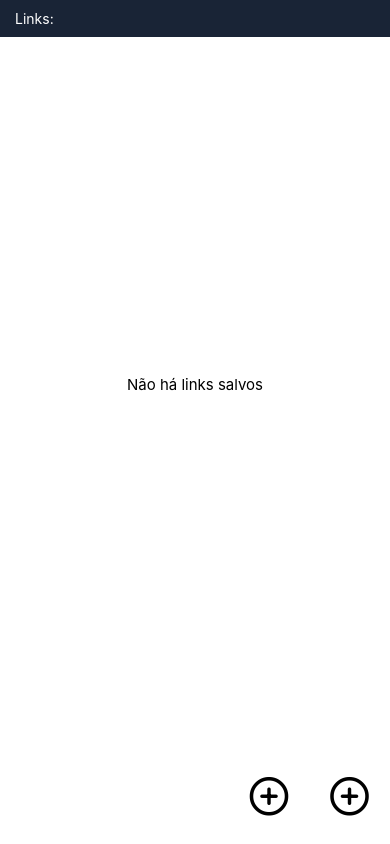
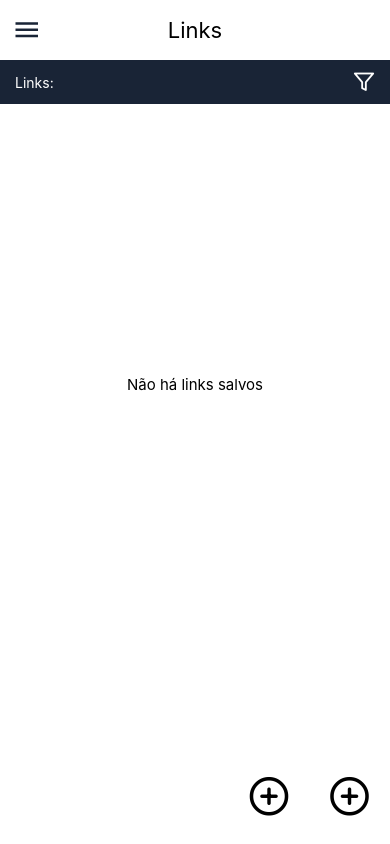
Before and after one commit to lucas-bretzke/FW7_Desafio, a React Native app: screen /SavedLinksScreen in a window 390 px wide. Built offline with nearby package versions, Linux system fonts and the light colour scheme.

Commit message:
feat: created dropdowns to filter links

```diff
--- a/src/pages/SavedLinksScreen/index.tsx
+++ b/src/pages/SavedLinksScreen/index.tsx
@@ -3,12 +3,12 @@ import * as Clipboard from 'expo-clipboard'
 import { FontAwesome } from '@expo/vector-icons'
 import { FlatList, Text } from 'react-native'
 import { MaterialIcons, Feather } from '@expo/vector-icons'
+import React, { useContext, useState } from 'react'
 import {
+  useNavigation,
   NavigationProp,
-  useFocusEffect,
-  useNavigation
+  useFocusEffect
 } from '@react-navigation/native'
-import React, { useContext, useEffect, useState } from 'react'
 
 /**
  * Styles.
@@ -16,18 +16,22 @@ import React, { useContext, useEffect, useState } from 'react'
 import {
   Link,
   Spinner,
+  Section,
+  Filters,
+  Dropdown,
   Container,
   AccessCount,
   DateCreated,
   Description,
   TextButtons,
+  FloatButton,
   ModalButtons,
   ModalContent,
   NoLinksSaved,
   NumberOfLinks,
   ContainerIcons,
-  ContainerShortenedUrl,
-  FloatButton
+  DropdownButton,
+  ContainerShortenedUrl
 } from './styles'
 
 /**
@@ -45,6 +49,7 @@ import api from '../../services/api'
  */
 import BaseModal from '../../components/Modal'
 import AsyncStorage from '@react-native-async-storage/async-storage'
+import Header from '../../components/Header'
 
 /**
  * Types.
@@ -71,6 +76,12 @@ export default function SavedLinksScreen() {
   const [selectedItem, setSelectedItem] = useState<ITypeLink>()
   const [shortenedUrls, setShortenedUrls] = useState([])
   const [isModalVisible, setIsModalVisible] = useState(false)
+  const [isDropdownVisible, setIsDropdownVisible] = useState(false)
+
+  const DropdownButtons = [
+    { text: 'Favoritos', onPress: copyLink },
+    { text: 'Todos', onPress: deleteLink }
+  ]
 
   async function getUrls() {
     try {
@@ -83,33 +94,6 @@ export default function SavedLinksScreen() {
     } finally {
       setIsLoading(false)
     }
-  }
-
-  function renderShortenedUrl(item: ITypeLink) {
-    const date = format(new Date(item.created_at), 'dd/MM/yy')
-
-    return (
-      <ContainerShortenedUrl
-        onPress={() => {
-          setSelectedItem(item)
-          setIsModalVisible(true)
-        }}
-      >
-        <DateCreated>{date}</DateCreated>
-        <Description>{item.description}</Description>
-        <Link>{item.short_url}</Link>
-
-        <ContainerIcons>
-          {item.is_favorite && (
-            <MaterialIcons name='favorite' size={14} color='#444444' />
-          )}
-
-          <AccessCount>{item.access_count}</AccessCount>
-
-          <FontAwesome name='bar-chart' size={14} color='black' />
-        </ContainerIcons>
-      </ContainerShortenedUrl>
-    )
   }
 
   function closeModal() {
@@ -182,6 +166,33 @@ export default function SavedLinksScreen() {
     )
   }
 
+  function renderShortenedUrl(item: ITypeLink) {
+    const date = format(new Date(item.created_at), 'dd/MM/yy')
+
+    return (
+      <ContainerShortenedUrl
+        onPress={() => {
+          setSelectedItem(item)
+          setIsModalVisible(true)
+        }}
+      >
+        <DateCreated>{date}</DateCreated>
+        <Description>{item.description}</Description>
+        <Link>{item.short_url}</Link>
+
+        <ContainerIcons>
+          {item.is_favorite && (
+            <MaterialIcons name='favorite' size={14} color='#444444' />
+          )}
+
+          <AccessCount>{item.access_count}</AccessCount>
+
+          <FontAwesome name='bar-chart' size={14} color='black' />
+        </ContainerIcons>
+      </ContainerShortenedUrl>
+    )
+  }
+
   useFocusEffect(
     React.useCallback(() => {
       getUrls()
@@ -190,7 +201,30 @@ export default function SavedLinksScreen() {
 
   return (
     <Container>
-      <NumberOfLinks>Links: {shortenedUrls?.length}</NumberOfLinks>
+      <Header
+        title='Links'
+        leftIcon='menu'
+        inputValue={''}
+        onPresss={() => console.log('sss')}
+      />
+
+      <Section>
+        <NumberOfLinks>Links: {shortenedUrls?.length}</NumberOfLinks>
+        <Filters onPress={() => setIsDropdownVisible(!isDropdownVisible)}>
+          <Feather name='filter' size={22} color='white' />
+        </Filters>
+      </Section>
+
+      {isDropdownVisible && (
+        <Dropdown>
+          {DropdownButtons.map((button, index) => (
+            <DropdownButton key={index} onPress={button.onPress}>
+              <Text>{button.text}</Text>
+            </DropdownButton>
+          ))}
+        </Dropdown>
+      )}
+
       <FlatList
         data={shortenedUrls}
         renderItem={({ item }) => renderShortenedUrl(item)}
--- a/src/pages/SavedLinksScreen/styles.tsx
+++ b/src/pages/SavedLinksScreen/styles.tsx
@@ -5,10 +5,39 @@ export const Container = styled.SafeAreaView`
   background-color: white;
 `
 
+export const Section = styled.View`
+  padding: 10px 15px;
+  background-color: #192436;
+  display: flex;
+  flex-direction: row;
+  align-items: center;
+  justify-content: space-between;
+`
+
 export const NumberOfLinks = styled.Text`
-  padding: 10px 15px;
   color: white;
-  background-color: #192436;
+`
+export const Filters = styled.TouchableOpacity``
+
+export const Dropdown = styled.TouchableOpacity`
+  width: 140px;
+  height: auto;
+  position: absolute;
+  border-color: #4444;
+  right: 3%;
+  top: 100px;
+  background-color: white;
+  border: 1px solid #eee;
+  elevation: 10;
+  z-index: 2;
+`
+
+export const DropdownButton = styled.TouchableOpacity`
+  padding: 7px 0px;
+  align-items: center;
+  justify-content: center;
+  border-top-width: 1px;
+  border-color: #d6d6d6;
 `
 
 export const ContainerShortenedUrl = styled.TouchableOpacity`
```
